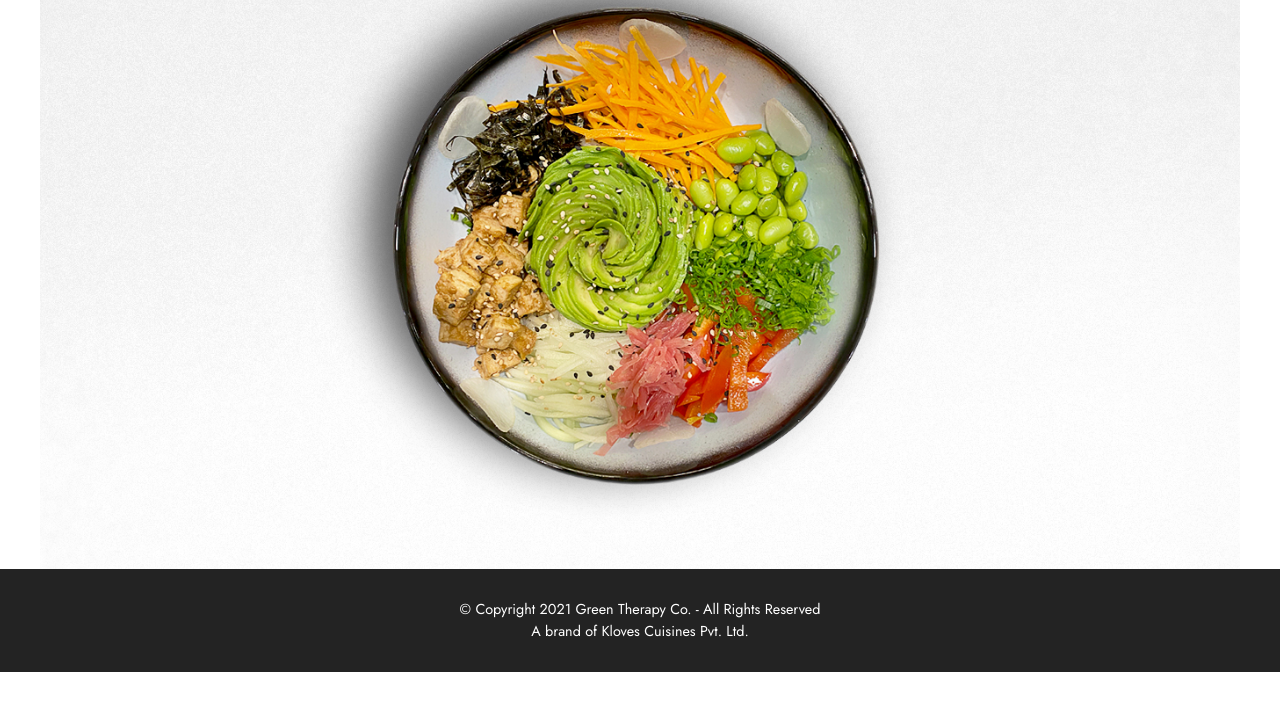
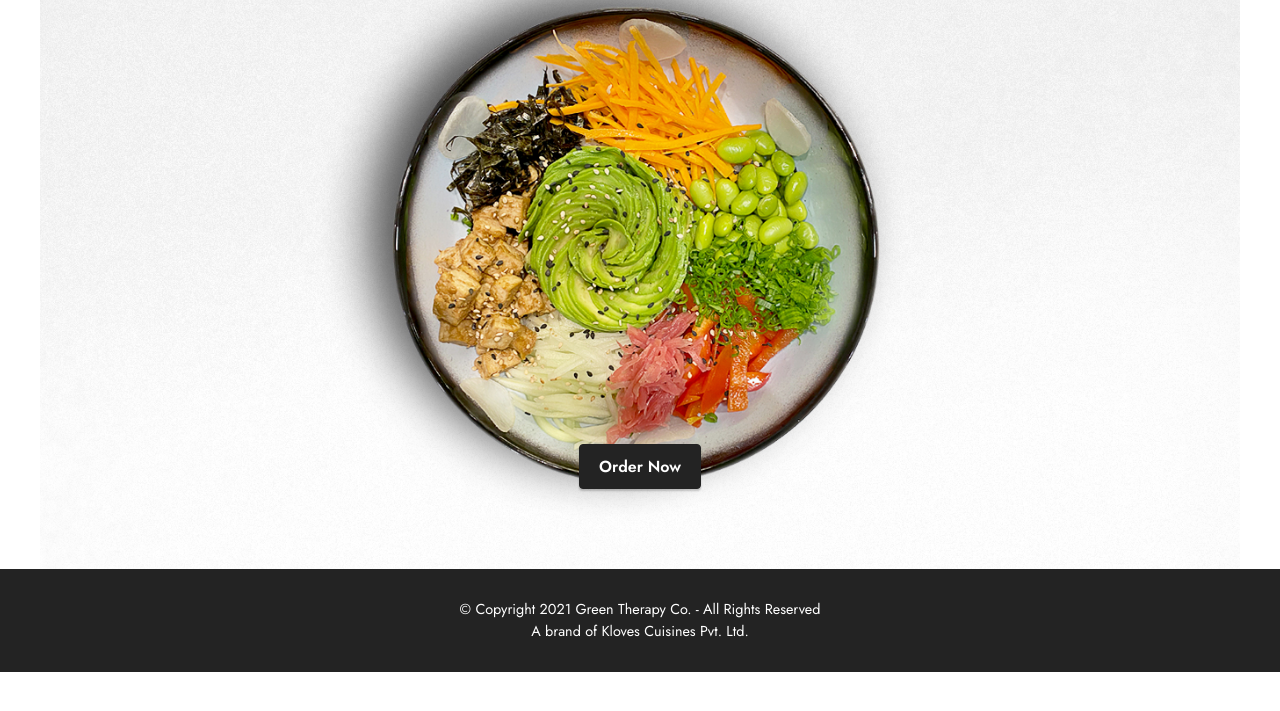
Before and after one commit to greentherapyco/greentherapyco.github.io, a plain HTML site: page index.html in a window 1280 px wide. Shown: the part 131-842 px from the top of the page. Drawn offline with Linux system fonts and the light colour scheme.

Commit message:
Update index.html

```diff
--- a/index.html
+++ b/index.html
@@ -75,7 +75,7 @@
     </div>
 </section>
 
-<section class="content5 cid-sGfhzZaI31" id="content5-5" style="top:-175px;height: 50px;background-color:transparent;">
+<section class="content5 cid-sGfhzZaI31" id="content5-5" style="top:-300px;height: 50px;background-color:transparent;">
 
     <div class="container">
         <div class="row justify-content-center">
```
